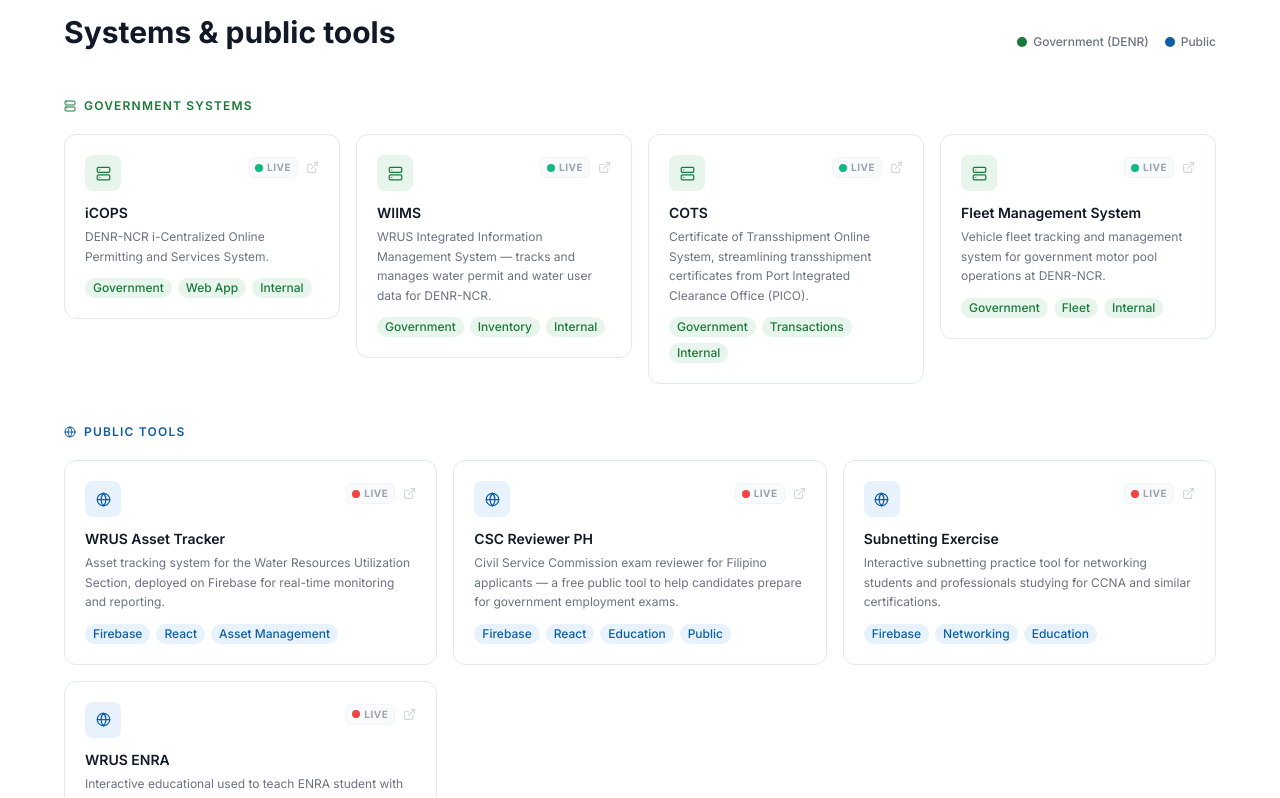
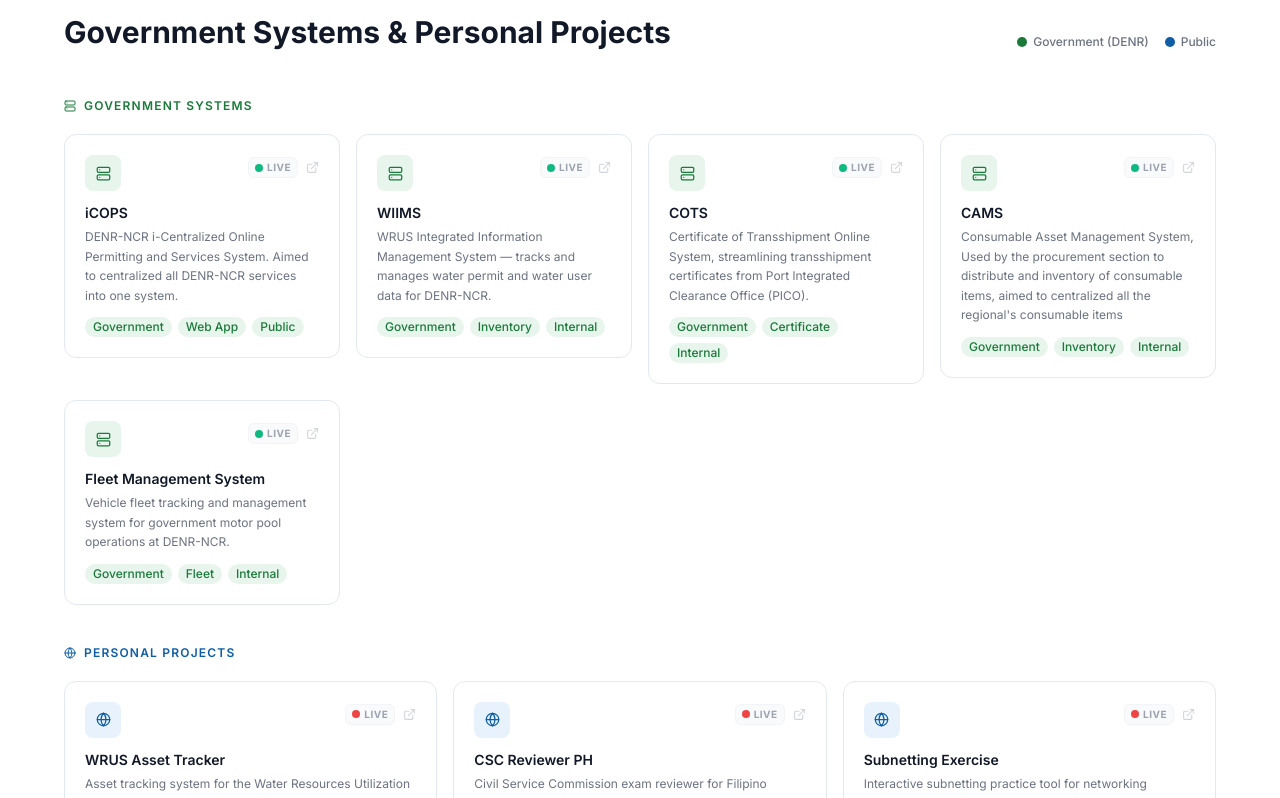
Before and after one commit to redsmite/kym-portfolio, a React (Vite) app: page / in a window 1280 px wide. Shown: the part 922-1720 px from the top of the page. Built offline with nearby package versions, Linux system fonts and the light colour scheme.

Commit message:
update project

```diff
--- a/src/components/Projects.jsx
+++ b/src/components/Projects.jsx
@@ -5,9 +5,9 @@ import { SectionLabel } from './About'
 const projects = [
   {
     name: 'iCOPS',
-    description: 'DENR-NCR i-Centralized Online Permitting and Services System.',
+    description: 'DENR-NCR i-Centralized Online Permitting and Services System. Aimed to centralized all DENR-NCR services into one system.',
     url: 'https://denrncrsys.online:8208/',
-    tags: ['Government', 'Web App', 'Internal'],
+    tags: ['Government', 'Web App', 'Public'],
     type: 'gov',
   },
   {
@@ -21,7 +21,14 @@ const projects = [
     name: 'COTS',
     description: 'Certificate of Transshipment Online System, streamlining transshipment certificates from Port lntegrated Clearance Office (PICO).',
     url: 'https://denrncrsys.online:8001/',
-    tags: ['Government', 'Transactions', 'Internal'],
+    tags: ['Government', 'Certificate', 'Internal'],
+    type: 'gov',
+  },
+  {
+    name: 'CAMS',
+    description: 'Consumable Asset Management System, Used by the procurement section to distribute and inventory of consumable items, aimed to centralized all the regional\'s consumable items',
+    url: 'https://denrncrsys.online:8002/',
+    tags: ['Government', 'Inventory', 'Internal'],
     type: 'gov',
   },
   {
@@ -53,7 +60,7 @@ const projects = [
     type: 'public',
   },
   {
-    name: 'WRUS ENRA',
+    name: 'Water Resouces Management Lecture - ENRA 2026',
     description: 'Interactive educational used to teach ENRA student with Quizzes, Power Point Presentation, Flash Cards, Learning Modules, Glossary, and Video Reference',
     url: 'https://wrus.vercel.app/',
     tags: ['React', 'Vercel', 'ENRA', 'Education'],
@@ -72,7 +79,7 @@ export default function Projects() {
 
         <div className="flex items-end justify-between mt-4 mb-12 flex-wrap gap-4">
           <h2 className="text-3xl font-bold text-gray-900">
-            Systems & public tools
+            Government Systems & Personal Projects
           </h2>
           <div className="flex gap-4 text-xs font-medium">
             <span className="flex items-center gap-1.5 text-gray-500">
@@ -99,7 +106,7 @@ export default function Projects() {
         {/* Public tools */}
         <div>
           <p className="text-xs font-semibold text-denr-blue uppercase tracking-widest mb-5 flex items-center gap-2">
-            <Globe size={12} /> Public Tools
+            <Globe size={12} /> Personal Projects
           </p>
           <div className="grid sm:grid-cols-2 lg:grid-cols-3 gap-4">
             {publicProjects.map(project => (
```
